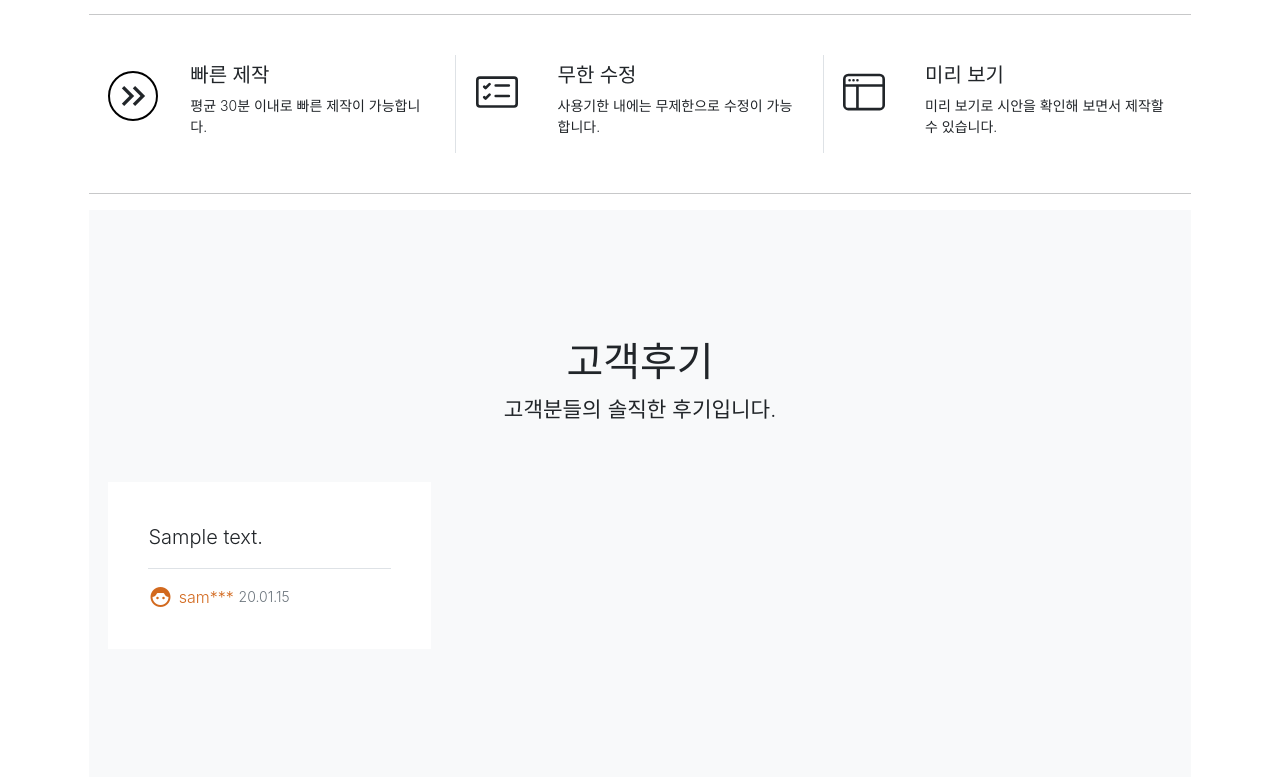
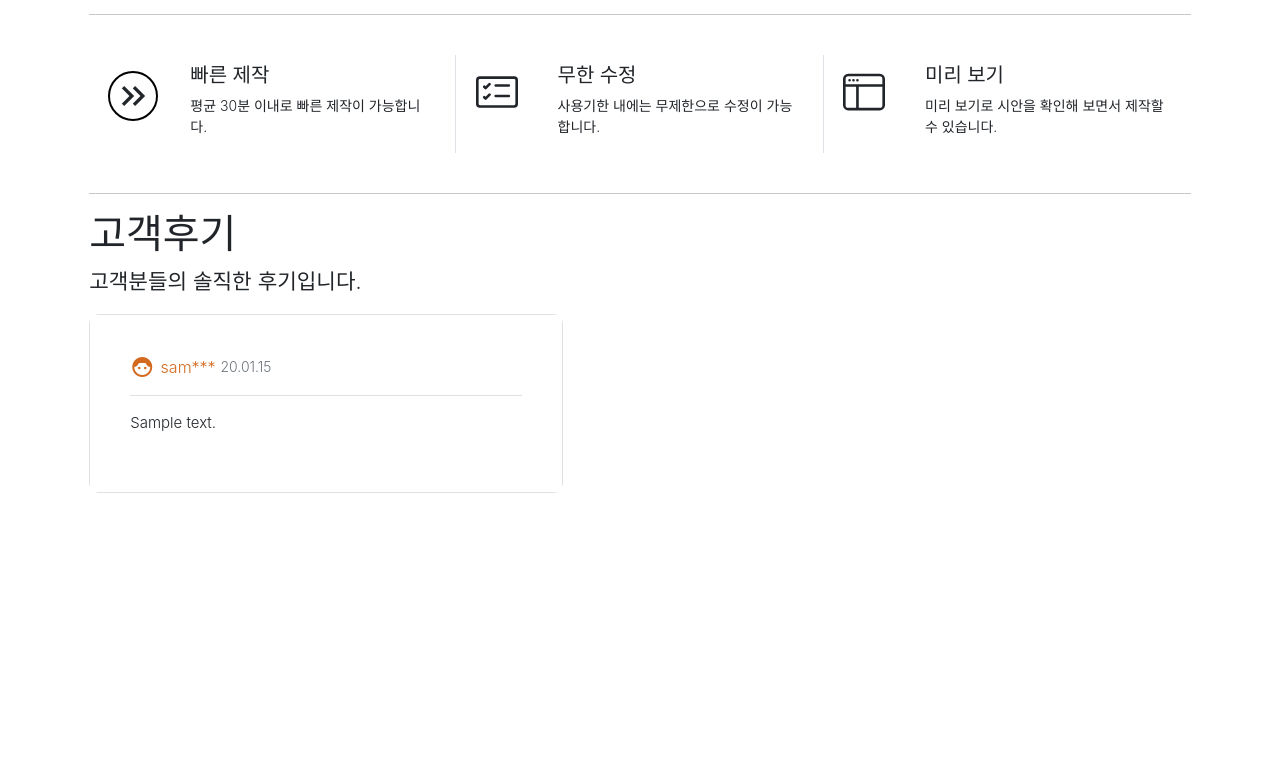
Before and after one commit to seojh8910/wedding-card, a Django app: page / in a window 1280 px wide. Shown: the part 841-1618 px from the top of the page. After the commit the page ends 1334 px from the top, so only its background shows below. Run offline with Django 5.2, Linux system fonts and the light colour scheme; tables that the repository leaves empty hold one stand-in row (values such as "Sample post"); some libraries are stand-ins or nearby versions.

Commit message:
FE add: 메인페이지 고객후기 슬라이드로 변경

```diff
--- a/home/templates/home/index.html
+++ b/home/templates/home/index.html
@@ -2,6 +2,21 @@
 {% load static %}
 
 {% block content %}
+    <style>
+        .swiper-container {overflow: visible;}
+        .swiper-slide {
+            opacity:0.4;
+            transition:opacity 0.3s;
+        }
+        .swiper-slide-active,
+        .swiper-slide-active + .swiper-slide,
+        .swiper-slide-active + .swiper-slide + .swiper-slide,
+        .swiper-slide-active + .swiper-slide + .swiper-slide + .swiper-slide {opacity:1}
+
+    </style>
+    <link rel="stylesheet" href="https://cdn.jsdelivr.net/npm/swiper@11/swiper-bundle.min.css"/>
+    <script src="https://cdn.jsdelivr.net/npm/swiper@11/swiper-bundle.min.js"></script>
+
     <div data-bs-spy="scroll" data-bs-target="#navScroll">
         <main>
             <div class="w-100 overflow-hidden bg-gray-100" id="top">
@@ -71,24 +86,20 @@
                 </div>
             <hr>
 
-            <div class="bg-light w-100 overflow-hidden" id="testimonials">
-                <div class="container py-vh-6">
-                    <div class="row d-flex justify-content-center">
-                        <div class="col-12 col-lg-10 col-xl-8 text-center">
-                            <h2 class="display-6">고객후기</h2>
+
+            <div class="col-12 col-lg-10 col-xl-8">
+                <h2 class="display-6" style="font-weight: bolder">고객후기</h2>
                 <p class="lead">고객분들의 솔직한 후기입니다.</p>
             </div>
-                        <div class="col-12 mt-4">
-                            <div class="row row-cols-1 row-cols-md-2 g-5 d-flex align-items-center">
-
+            <div class="swiper">
+                <!-- Additional required wrapper -->
+                <div class="swiper-wrapper">
+                    <!-- Slides -->
                     {% for review in review_list %}
-                                <div class="col-12 col-lg-6 col-xl-4" data-aos="fade-right">
-                                    <div class="card p-4 mt-3 border-0">
+                        <div class="col-12 col-lg-6 col-xl-4 swiper-slide" style="border: 1px solid #e0e0e0; border-radius: 10px;">
+                            <div class="card p-4 border-0">
                                 <div class="card-body">
-                                            <blockquote class="blockquote">
-                                                <p>{{ review.content }}</p>
-                                            </blockquote>
-                                            <div class="d-flex justify-content-between border-top pt-3">
+                                    <div class="d-flex justify-content-between border-bottom pb-3">
                                         <div style="display: flex;">
                                             <div style="display: flex; color: chocolate; align-content: center; align-items: center; margin-right: 0.3rem;">
                                                 <span class="material-icons" style="margin-right: 0.4rem;">face_6</span>
@@ -101,14 +112,13 @@
                                             <small class="text-muted" style="margin: auto 0;">{{ review.created_at|date:'y.m.d' }}</small>
                                         </div>
                                     </div>
+                                    <blockquote class="blockquote pt-3" style="font-size: 15px; height: 40px;">
+                                        <p>{{ review.content|truncatechars:70 }}</p>
+                                    </blockquote>
                                 </div>
                             </div>
                         </div>
                     {% endfor %}
-
-                            </div>
-                        </div>
-                    </div>
                 </div>
             </div>
         </main>
@@ -139,5 +149,24 @@
 
         console.log(scrollpos)
         })
+
+
+
+        const swiper = new Swiper('.swiper', {
+            slidesPerView: 2.3,
+            slidesPerGroup: 1,
+            // Optional parameters
+            loop: true,
+            observer: true,
+            observeParents: true,
+            spaceBetween: 10,
+
+
+          // Navigation arrows
+          navigation: {
+            nextEl: '.swiper-button-next',
+            prevEl: '.swiper-button-prev',
+          },
+        });
     </script>
 {% endblock %}
```
Lines whose indentation alone changed are shown as unchanged.
